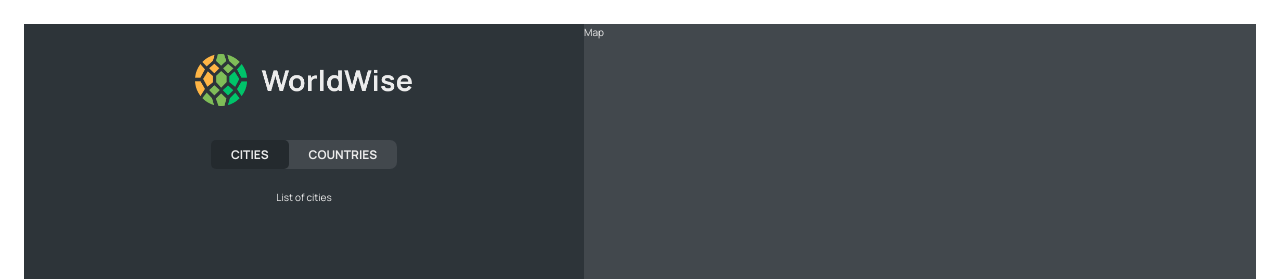
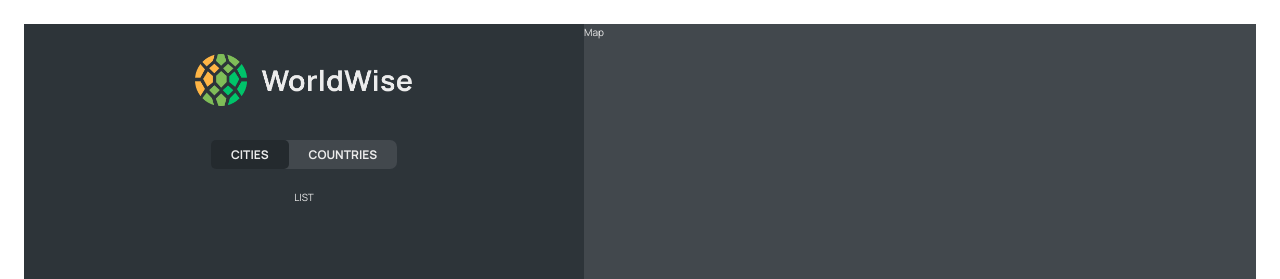
Before and after one commit to AAvi09/WorldWise, a React (Vite) app: page /app/cities in a window 1280 px wide. Shown: the top 279 px of the page. Built offline with nearby package versions, Linux system fonts and the light colour scheme; data requests are answered from the project's data file.

Commit message:
add CityList component and integrate city fetching; update App routing to display city list

```diff
--- a/package.json
+++ b/package.json
@@ -7,9 +7,11 @@
     "dev": "vite",
     "build": "vite build",
     "lint": "eslint .",
-    "preview": "vite preview"
+    "preview": "vite preview",
+    "server": "json-server --watch data/cities.json --port 8000 "
   },
   "dependencies": {
+    "json-server": "^1.0.0-beta.3",
     "react": "^19.0.0",
     "react-dom": "^19.0.0",
     "react-router-dom": "^7.1.5"
--- a/src/App.jsx
+++ b/src/App.jsx
@@ -5,8 +5,31 @@
 import Product from "./pages/Product";
 import AppLayout from "./pages/AppLayout";
 import Login from "./pages/Login";
+import CityList from "./components/CityList";
+import { useEffect, useState } from "react";
+
+const BASE_URL = "http://localhost:8000";
 
 function App() {
+  const [cities, setCities] = useState({});
+  const [isLoading, setIsLoading] = useState(false);
+
+  const fetchCities = async () => {
+    try {
+      setIsLoading(true);
+      const res = await fetch(`${BASE_URL}/cities`);
+      const data = await res.json();
+      setCities(data);
+    } catch {
+      alert("there was an error laoding data");
+    } finally {
+      setIsLoading(false);
+    }
+  };
+
+  useEffect(() => {
+    fetchCities();
+  }, []);
   return (
     <BrowserRouter>
       <Routes>
@@ -15,8 +38,8 @@
         <Route path="pricing" element={<Pricing />} />
         <Route path="login" element={<Login />} />
         <Route path="app" element={<AppLayout />}>
-          <Route index element={<p>List of cities</p>} />
-          <Route path="cities" element={<p>List of cities</p>} />
+          <Route index element={<CityList />} />
+          <Route path="cities" element={<CityList />} />
           <Route path="countries" element={<p>Countries</p>} />
           <Route path="form" element={<p>Form</p>} />
         </Route>
--- /dev/null
+++ b/src/components/CityList.jsx
@@ -0,0 +1,8 @@
+import React from "react";
+import styles from "./CityList.module.css";
+
+const CityList = () => {
+  return <ul className={styles.CityList}>LIST</ul>;
+};
+
+export default CityList;
```
Also changed, not shown: 1 other file (tests, documents, lock files or other folders).
